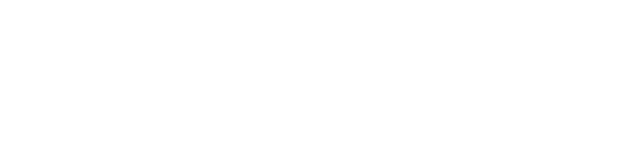
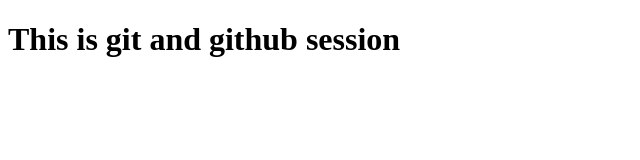
Before and after one commit to IshwariShinde8772/demo, a plain HTML site: page index.html in a window 1280 px wide. Shown: the whole page, without its empty margins (0-640 px from the left). Drawn offline with Linux system fonts and the light colour scheme.

Commit message:
this is 2nd version

```diff
--- a/index.html
+++ b/index.html
@@ -6,6 +6,7 @@
     <title>Document</title>
 </head>
 <body>
+    <h1>This is git and github session</h1>
 
 </body>
 </html>
```
